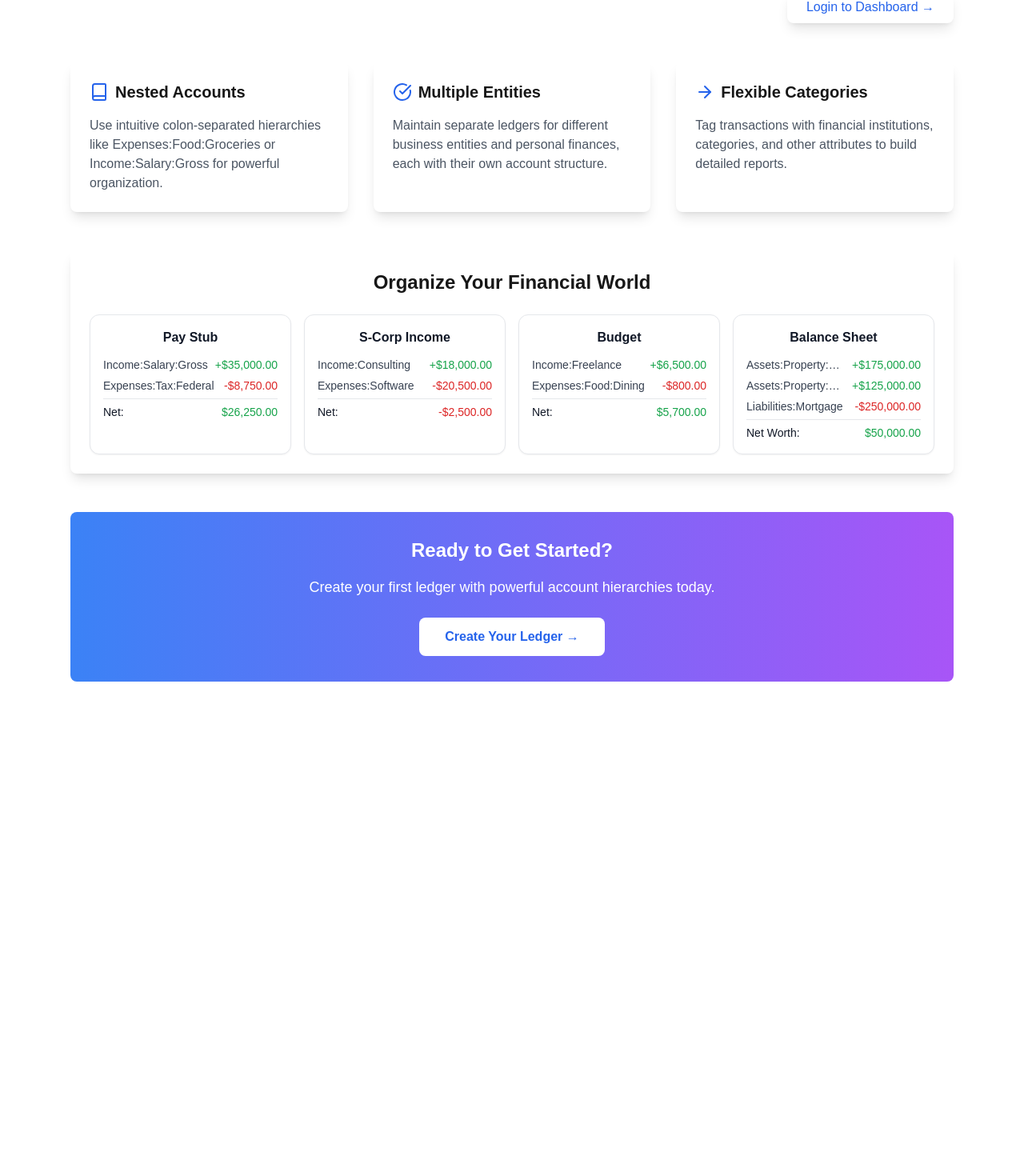
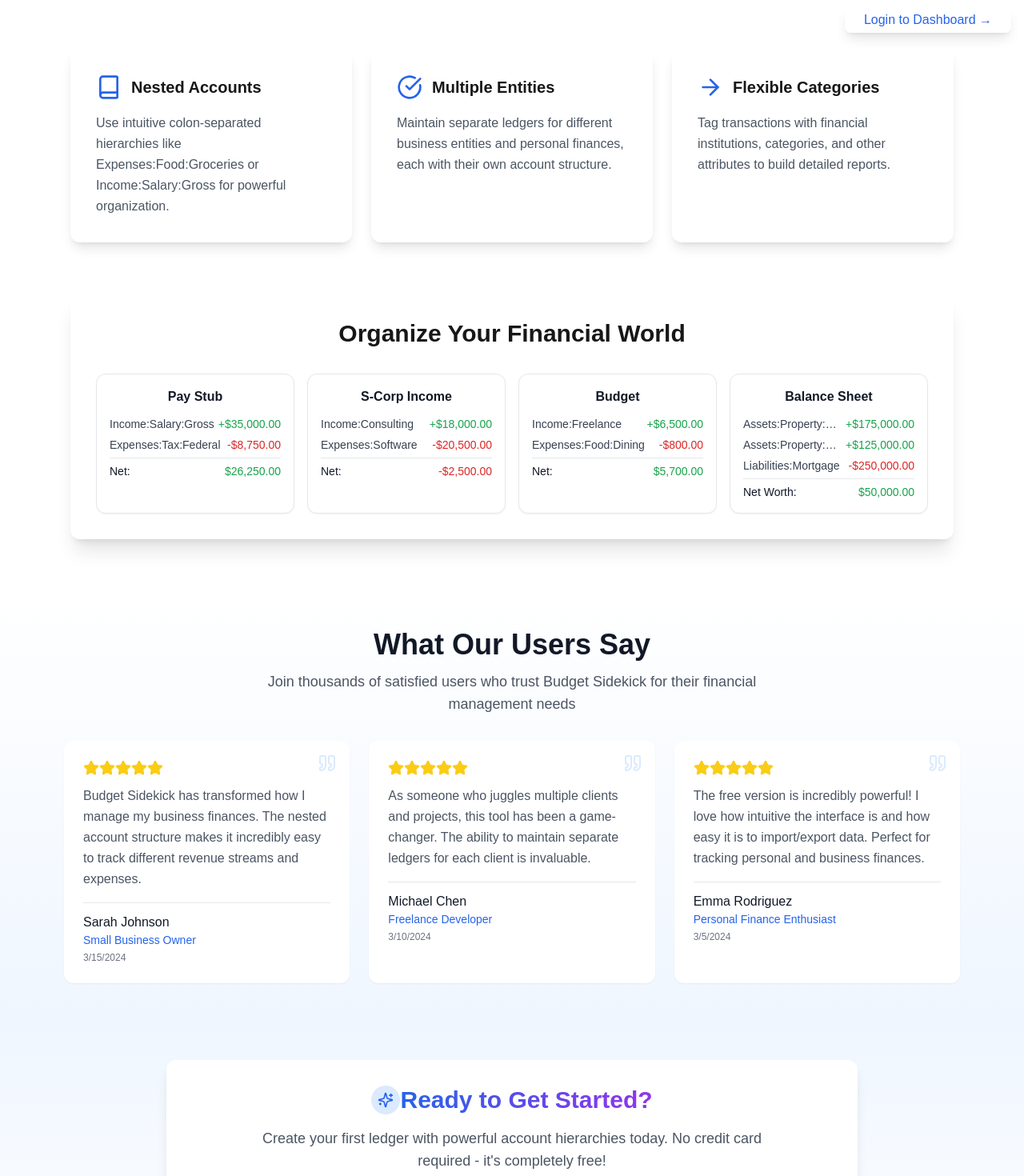
Before and after one commit to primordial-software-llc/budget-sidekick, a Next.js app: page / in a window 1280 px wide. Shown: the part 367-1837 px from the top of the page at 80% size. Before the commit the page ends 1243 px from the top, so only its background shows below. Built offline with nearby package versions, Linux system fonts and the light colour scheme.

Commit message:
Improve CTA. Add structured data. Put placeholder reviews in place to help describe product and what it is meant to do.

```diff
--- a/src/app/layout.js
+++ b/src/app/layout.js
@@ -1,5 +1,6 @@
 import { Geist, Geist_Mono } from "next/font/google";
 import "./globals.css";
+import { getStructuredDataReviews } from '@/data/reviews';
 
 const geistSans = Geist({
   variable: "--font-geist-sans",
@@ -12,13 +13,116 @@ const geistMono = Geist_Mono({
 });
 
 export const metadata = {
-  title: "Budget Sidekick",
-  description: "Your personal budget assistant",
+  title: "Budget Sidekick - Free Personal & Business Finance Manager",
+  description: "Track income and expenses across multiple revenue streams and entities with powerful account hierarchies. Free personal and business finance management tool.",
+  openGraph: {
+    title: "Budget Sidekick - Free Personal & Business Finance Manager",
+    description: "Track income and expenses across multiple revenue streams and entities with powerful account hierarchies. Free personal and business finance management tool.",
+    type: "website",
+    locale: "en_US",
+  },
+  twitter: {
+    card: "summary_large_image",
+    title: "Budget Sidekick - Free Personal & Business Finance Manager",
+    description: "Track income and expenses across multiple revenue streams and entities with powerful account hierarchies. Free personal and business finance management tool.",
+  },
 };
 
 export default function RootLayout({ children }) {
   return (
     <html lang="en">
+      <head>
+        <script
+          type="application/ld+json"
+          dangerouslySetInnerHTML={{
+            __html: JSON.stringify({
+              "@context": "https://schema.org",
+              "@type": "SoftwareApplication",
+              "name": "Budget Sidekick",
+              "applicationCategory": "FinanceApplication",
+              "operatingSystem": "Web",
+              "description": "Budget Sidekick is a powerful, free financial management tool that helps you track income and expenses across multiple revenue streams and entities. Perfect for both personal and business use, it features an intuitive nested account structure that makes organizing your finances simple and efficient.",
+              "offers": {
+                "@type": "Offer",
+                "price": "0",
+                "priceCurrency": "USD",
+                "availability": "https://schema.org/InStock"
+              },
+              "aggregateRating": {
+                "@type": "AggregateRating",
+                "ratingValue": "4.9",
+                "ratingCount": "150",
+                "bestRating": "5",
+                "worstRating": "1"
+              },
+              "featureList": [
+                "Nested account hierarchies",
+                "Multiple entity support",
+                "Import/Export functionality",
+                "Detailed financial reports",
+                "Account summary reports",
+                "Account servicers tracking"
+              ],
+              "screenshot": [
+                {
+                  "@type": "ImageObject",
+                  "contentUrl": "/screenshots/dashboard.png",
+                  "caption": "Budget Sidekick Dashboard"
+                },
+                {
+                  "@type": "ImageObject",
+                  "contentUrl": "/screenshots/reports.png",
+                  "caption": "Financial Reports"
+                }
+              ],
+              "softwareVersion": "1.0.0",
+              "applicationSubCategory": "Personal Finance Software",
+              "browserRequirements": "Requires JavaScript. Requires HTML5.",
+              "downloadUrl": "https://budget-sidekick.com",
+              "fileSize": "2MB",
+              "interactionStatistic": {
+                "@type": "InteractionCounter",
+                "interactionType": "https://schema.org/UseAction",
+                "userInteractionCount": 10000
+              },
+              "keywords": "budget, finance, accounting, personal finance, business finance, ledger, expense tracking",
+              "review": getStructuredDataReviews(),
+              "softwareHelp": {
+                "@type": "CreativeWork",
+                "text": "Visit our documentation at https://budget-sidekick.com/docs"
+              },
+              "url": "https://budget-sidekick.com",
+              "sameAs": [
+                "https://twitter.com/budgetsidekick",
+                "https://github.com/budget-sidekick"
+              ],
+              "about": {
+                "@type": "Thing",
+                "name": "Budget Sidekick",
+                "description": "Budget Sidekick is designed for individuals and businesses who need a flexible, powerful way to manage their finances. Whether you're tracking personal expenses, managing multiple business entities, or handling client accounts, our nested account structure provides the organization you need.",
+                "category": "Financial Management Software",
+                "additionalProperty": [
+                  {
+                    "@type": "PropertyValue",
+                    "name": "Target Audience",
+                    "value": "Individuals, Small Business Owners, Freelancers, Financial Enthusiasts"
+                  },
+                  {
+                    "@type": "PropertyValue",
+                    "name": "Use Cases",
+                    "value": "Personal Finance, Business Accounting, Client Account Management, Expense Tracking"
+                  },
+                  {
+                    "@type": "PropertyValue",
+                    "name": "Key Benefits",
+                    "value": "Free to Use, No Hidden Costs, Intuitive Interface, Powerful Organization, Data Import/Export"
+                  }
+                ]
+              }
+            })
+          }}
+        />
+      </head>
       <body
         className={`${geistSans.variable} ${geistMono.variable} antialiased`}
       >
--- a/src/app/page.js
+++ b/src/app/page.js
@@ -7,6 +7,8 @@ import {
   ArrowRightIcon,
   CheckCircleIcon,
 } from 'lucide-react';
+import Reviews from '@/components/Reviews';
+import CallToAction from '@/components/CallToAction';
 
 function SimpleLedgerDemo() {
   return (
@@ -92,7 +94,7 @@ function SimpleLedgerDemo() {
 
 function Home() {
   return (
-    <>
+    <main className="min-h-screen">
       {/* Gradient Header Banner */}
       <div className="bg-gradient-to-r from-blue-600 via-blue-800 to-purple-800 text-white">
         <div className="max-w-6xl mx-auto px-6 py-20 text-center">
@@ -105,9 +107,9 @@ function Home() {
         </div>
       </div>
 
-      <div className="max-w-6xl mx-auto p-6 space-y-12">
+      <div className="relative">
         {/* Login Button */}
-        <div className="flex justify-end -mt-8">
+        <div className="absolute right-4 top-4 z-10">
           <Link
             href="/dashboard"
             className="bg-white text-blue-600 px-6 py-2 rounded-lg hover:bg-blue-50 transition-colors shadow-lg"
@@ -117,59 +119,55 @@ function Home() {
         </div>
 
         {/* Main Features */}
-        <div className="grid md:grid-cols-3 gap-8">
-          <div className="bg-white rounded-lg shadow-lg p-6">
+        <div className="max-w-6xl mx-auto px-6 py-16">
+          <div className="grid grid-cols-1 md:grid-cols-3 gap-6">
+            <div className="bg-white rounded-xl shadow-lg p-8 transform transition-transform duration-300 hover:scale-105">
               <div className="flex items-center mb-4">
-              <BookIcon className="w-6 h-6 text-blue-600 mr-2" />
-              <h3 className="text-xl font-semibold">Nested Accounts</h3>
+                <BookIcon className="w-8 h-8 text-blue-600 mr-3" />
+                <h3 className="text-xl font-bold">Nested Accounts</h3>
               </div>
-            <p className="text-gray-600">
+              <p className="text-gray-600 leading-relaxed">
                 Use intuitive colon-separated hierarchies like Expenses:Food:Groceries or Income:Salary:Gross for powerful organization.
               </p>
             </div>
 
-          <div className="bg-white rounded-lg shadow-lg p-6">
+            <div className="bg-white rounded-xl shadow-lg p-8 transform transition-transform duration-300 hover:scale-105">
               <div className="flex items-center mb-4">
-              <CheckCircleIcon className="w-6 h-6 text-blue-600 mr-2" />
-              <h3 className="text-xl font-semibold">Multiple Entities</h3>
+                <CheckCircleIcon className="w-8 h-8 text-blue-600 mr-3" />
+                <h3 className="text-xl font-bold">Multiple Entities</h3>
               </div>
-            <p className="text-gray-600">
+              <p className="text-gray-600 leading-relaxed">
                 Maintain separate ledgers for different business entities and personal finances, each with their own account structure.
               </p>
             </div>
 
-          <div className="bg-white rounded-lg shadow-lg p-6">
+            <div className="bg-white rounded-xl shadow-lg p-8 transform transition-transform duration-300 hover:scale-105">
               <div className="flex items-center mb-4">
-              <ArrowRightIcon className="w-6 h-6 text-blue-600 mr-2" />
-              <h3 className="text-xl font-semibold">Flexible Categories</h3>
+                <ArrowRightIcon className="w-8 h-8 text-blue-600 mr-3" />
+                <h3 className="text-xl font-bold">Flexible Categories</h3>
               </div>
-            <p className="text-gray-600">
+              <p className="text-gray-600 leading-relaxed">
                 Tag transactions with financial institutions, categories, and other attributes to build detailed reports.
               </p>
             </div>
           </div>
+        </div>
 
         {/* Visual Demo */}
-        <div className="bg-white rounded-lg shadow-lg p-6">
-          <h2 className="text-2xl font-bold mb-6 text-center">Organize Your Financial World</h2>
+        <div className="max-w-6xl mx-auto px-6 pb-16">
+          <div className="bg-white rounded-xl shadow-xl p-8">
+            <h2 className="text-3xl font-bold text-center mb-8">Organize Your Financial World</h2>
             <SimpleLedgerDemo />
           </div>
+        </div>
+
+        {/* Reviews Section */}
+        <Reviews />
 
         {/* Call to Action */}
-        <div className="bg-gradient-to-r from-blue-500 to-purple-500 text-white rounded-lg p-8 text-center">
-          <h2 className="text-2xl font-bold mb-4">Ready to Get Started?</h2>
-          <p className="text-lg mb-6">
-            Create your first ledger with powerful account hierarchies today.
-          </p>
-          <Link
-            href="/dashboard"
-            className="bg-white text-blue-600 font-semibold px-8 py-3 rounded-lg hover:bg-blue-50 transition-colors inline-block"
-          >
-            Create Your Ledger →
-          </Link>
+        <CallToAction />
       </div>
-      </div>
-    </>
+    </main>
   );
 }
 
--- /dev/null
+++ b/src/components/CallToAction.js
@@ -0,0 +1,35 @@
+import Link from 'next/link';
+import { ArrowRight, Sparkles } from 'lucide-react';
+
+export default function CallToAction() {
+  return (
+    <div className="bg-gradient-to-b from-blue-50 to-white py-12">
+      <div className="max-w-4xl mx-auto px-4">
+        <Link href="/dashboard" className="block">
+          <div className="bg-white rounded-xl shadow-lg p-8 text-center transform hover:scale-[1.02] transition-transform duration-300">
+            <div className="inline-flex items-center justify-center mb-4 bg-blue-100 text-blue-600 rounded-full p-2">
+              <Sparkles className="w-5 h-5" />
+            </div>
+
+            <h2 className="text-3xl font-bold mb-4 bg-gradient-to-r from-blue-600 to-purple-600 inline-block text-transparent bg-clip-text">
+              Ready to Get Started?
+            </h2>
+
+            <p className="text-lg text-gray-600 mb-6 max-w-2xl mx-auto">
+              Create your first ledger with powerful account hierarchies today. No credit card required - it's completely free!
+            </p>
+
+            <div className="inline-flex items-center gap-2 bg-gradient-to-r from-blue-600 to-purple-600 text-white font-semibold px-8 py-4 rounded-xl">
+              Create Your Ledger
+              <ArrowRight className="w-5 h-5" />
+            </div>
+
+            <p className="mt-4 text-sm text-gray-500">
+              Join thousands of users managing their finances with Budget Sidekick
+            </p>
+          </div>
+        </Link>
+      </div>
+    </div>
+  );
+}
--- /dev/null
+++ b/src/components/Reviews.js
@@ -0,0 +1,38 @@
+import { StarIcon, QuoteIcon } from 'lucide-react';
+import { reviews } from '@/data/reviews';
+
+export default function Reviews() {
+  return (
+    <div className="bg-gradient-to-b from-white to-blue-50 py-12">
+      <div className="max-w-6xl mx-auto px-4">
+        <div className="text-center mb-8">
+          <h2 className="text-4xl font-bold text-gray-900 mb-3">What Our Users Say</h2>
+          <p className="text-lg text-gray-600 max-w-2xl mx-auto">
+            Join thousands of satisfied users who trust Budget Sidekick for their financial management needs
+          </p>
+        </div>
+        <div className="grid grid-cols-1 md:grid-cols-3 gap-6">
+          {reviews.map((review, index) => (
+            <div
+              key={index}
+              className="bg-white p-6 rounded-xl shadow-sm relative"
+            >
+              <QuoteIcon className="absolute top-4 right-4 w-6 h-6 text-blue-100" />
+              <div className="flex mb-3">
+                {[...Array(review.rating)].map((_, i) => (
+                  <StarIcon key={i} className="w-5 h-5 text-yellow-400 fill-current" />
+                ))}
+              </div>
+              <p className="text-gray-600 mb-4 leading-relaxed">{review.content}</p>
+              <div className="border-t pt-3">
+                <p className="text-gray-900">{review.name}</p>
+                <p className="text-sm text-blue-600">{review.role}</p>
+                <p className="text-xs text-gray-500 mt-1">{new Date(review.date).toLocaleDateString()}</p>
+              </div>
+            </div>
+          ))}
+        </div>
+      </div>
+    </div>
+  );
+}
--- /dev/null
+++ b/src/data/reviews.js
@@ -0,0 +1,39 @@
+export const reviews = [
+  {
+    name: "Sarah Johnson",
+    role: "Small Business Owner",
+    content: "Budget Sidekick has transformed how I manage my business finances. The nested account structure makes it incredibly easy to track different revenue streams and expenses.",
+    rating: 5,
+    date: "2024-03-15"
+  },
+  {
+    name: "Michael Chen",
+    role: "Freelance Developer",
+    content: "As someone who juggles multiple clients and projects, this tool has been a game-changer. The ability to maintain separate ledgers for each client is invaluable.",
+    rating: 5,
+    date: "2024-03-10"
+  },
+  {
+    name: "Emma Rodriguez",
+    role: "Personal Finance Enthusiast",
+    content: "The free version is incredibly powerful! I love how intuitive the interface is and how easy it is to import/export data. Perfect for tracking personal and business finances.",
+    rating: 5,
+    date: "2024-03-05"
+  }
+];
+
+export const getStructuredDataReviews = () => reviews.map(review => ({
+  "@type": "Review",
+  "reviewRating": {
+    "@type": "Rating",
+    "ratingValue": review.rating.toString(),
+    "bestRating": "5",
+    "worstRating": "1"
+  },
+  "author": {
+    "@type": "Person",
+    "name": review.name
+  },
+  "reviewBody": review.content,
+  "datePublished": review.date
+}));
```
Lines whose indentation alone changed are shown as unchanged.
